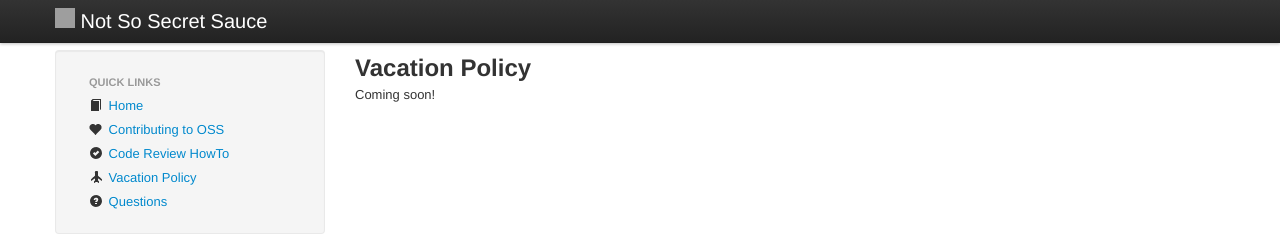
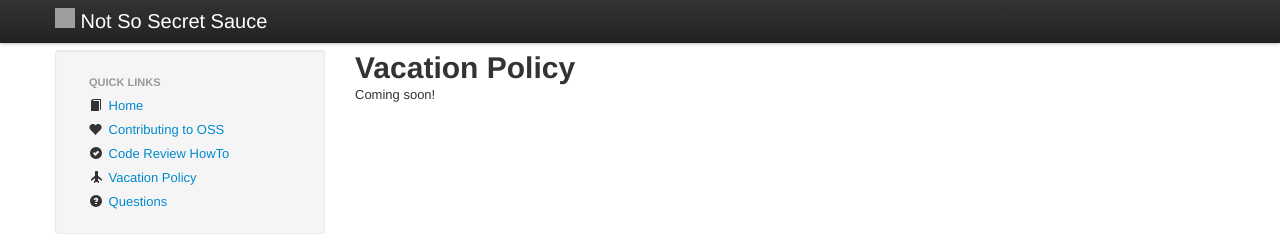
Before and after one commit to daveworth/not-so-secret-sauce, a Jekyll site: the page built from topics/vacation-policy.md, in a window 1280 px wide. Shown: the top 246 px of the page. Built offline with Jekyll 4.4.1, drawn with Linux system fonts in a browser that asks for light colours; nearby versions of some CDN libraries; grey boxes are pictures that could not be loaded.

Commit message:
[#25983209] Make the page titles for topics use h1's

```diff
--- a/_layouts/topic.html
+++ b/_layouts/topic.html
@@ -3,7 +3,7 @@ layout: default
 ---
 <div class="topic">
   <div class="page-title">
-    <h2 class="content">{{page.title}}</h2>
+    <h1 class="content">{{page.title}}</h1>
   </div>
   {{ content }}
 </div>
```
